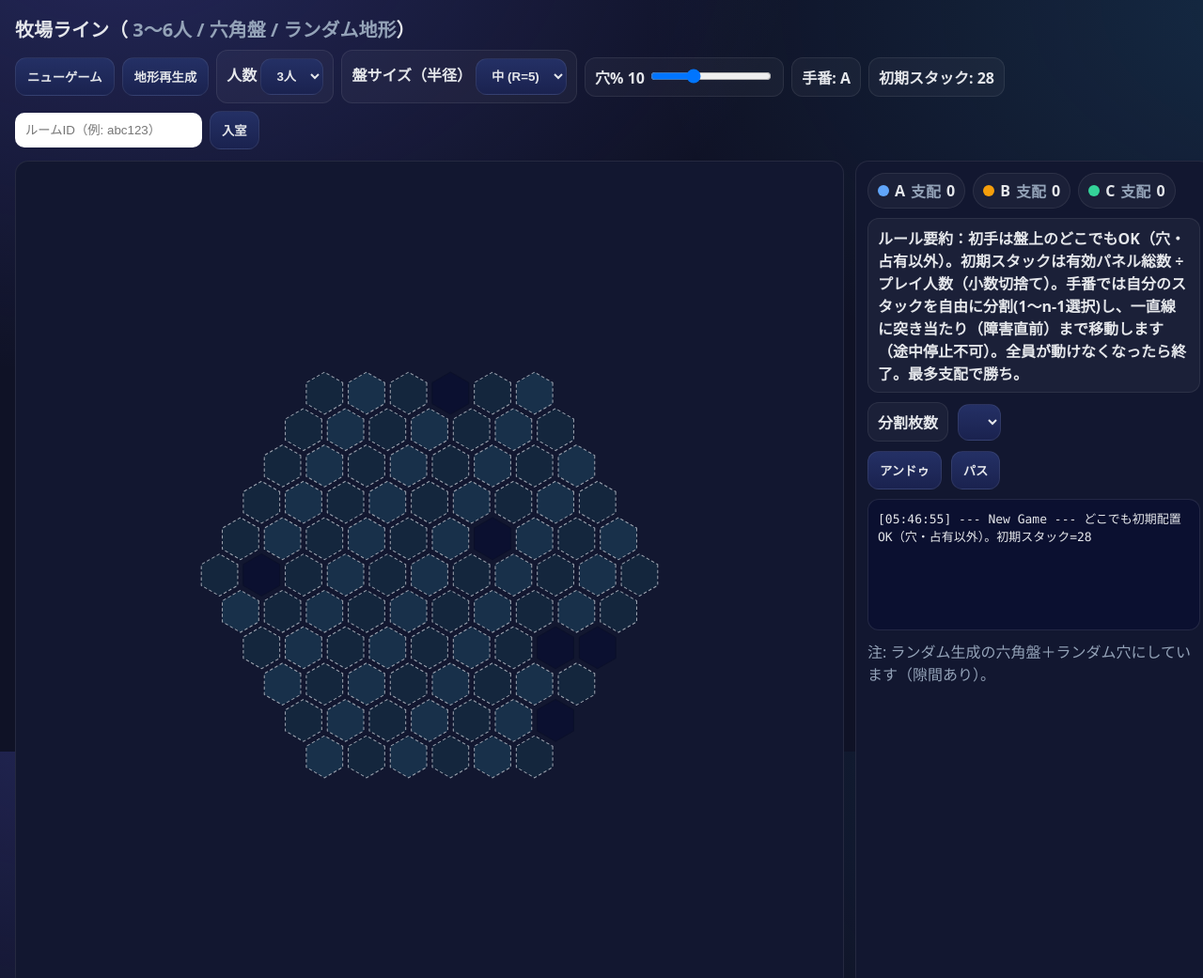
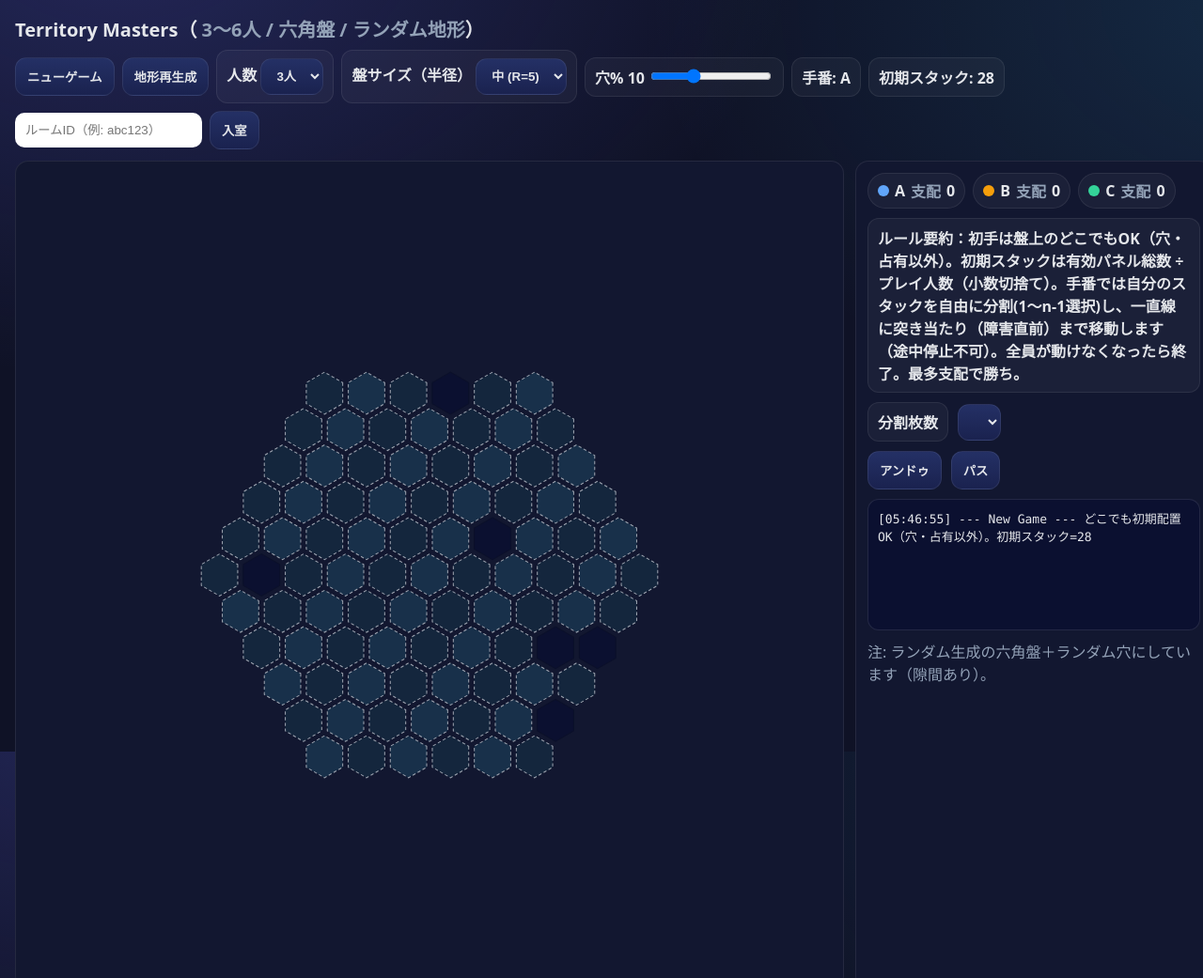
Before and after one commit to Kura-AI-Lab/Territory-Masters, a website: page public/index.html in a window 1280 px wide. Shown: the top 1041 px of the page at 94% size. Drawn offline with nearby package versions, Linux system fonts and the light colour scheme; no server answers.

```diff
--- a/public/index.html
+++ b/public/index.html
@@ -62,7 +62,7 @@
 </head>
 <body>
   <header>
-    <h1>牧場ライン（<span class="muted"> 3〜6人 / 六角盤 / ランダム地形</span>）</h1>
+    <h1>Territory Masters（<span class="muted"> 3〜6人 / 六角盤 / ランダム地形</span>）</h1>
     <div class="controls">
       <button id="newBtn" aria-label="ニューゲーム">ニューゲーム</button>
       <button id="regenBtn" aria-label="地形再生成">地形再生成</button>
```
